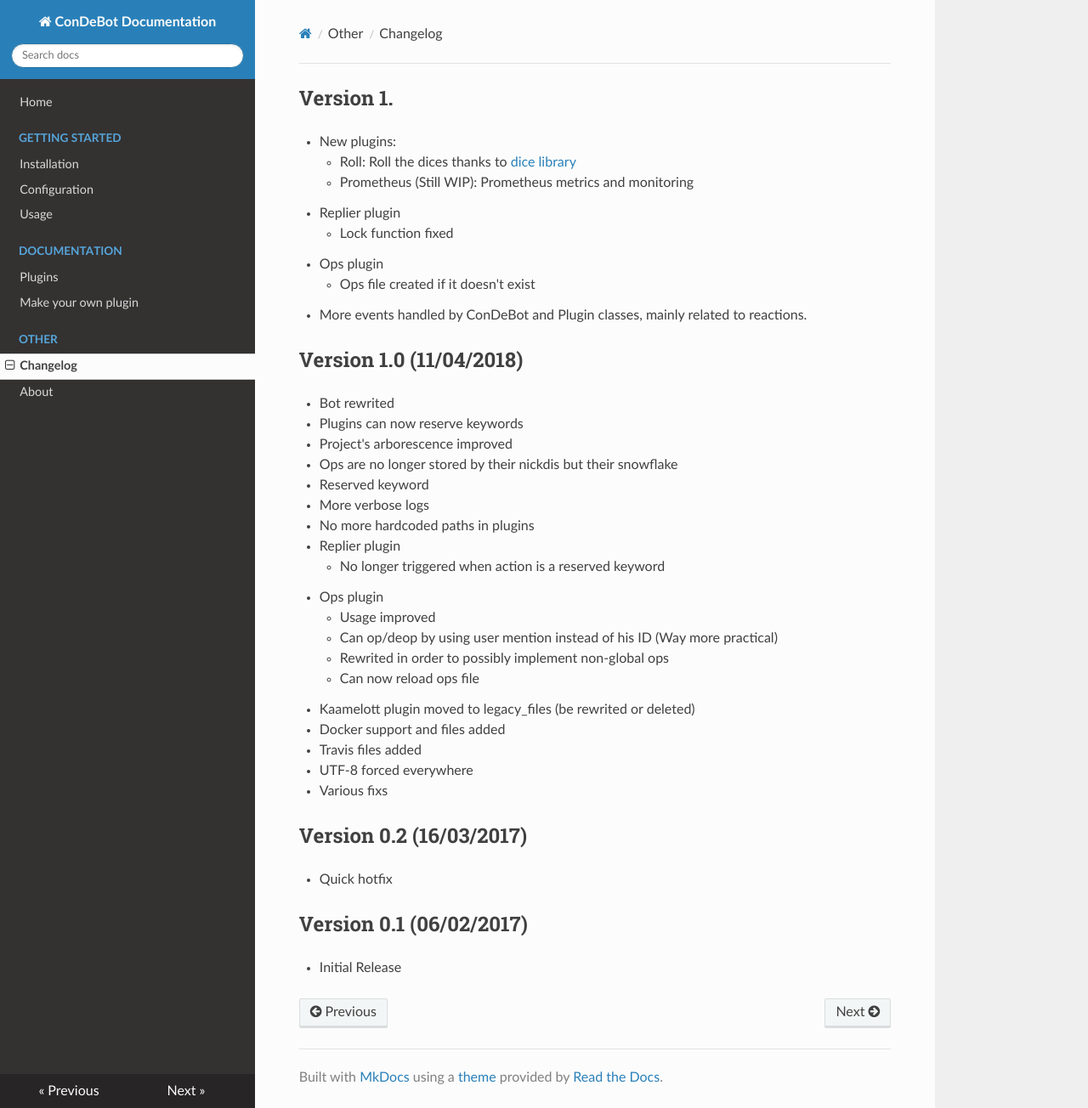
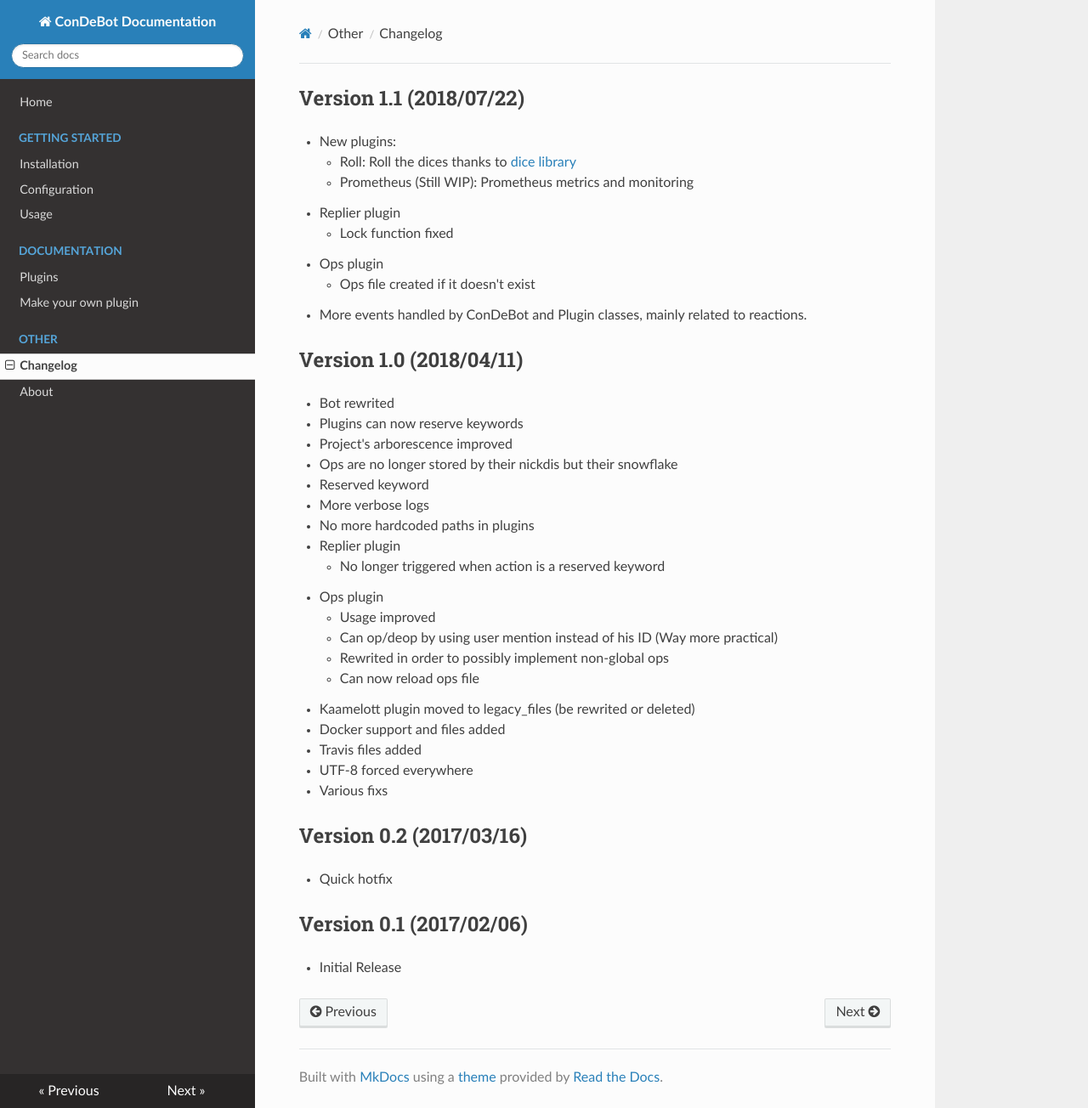
Before and after one commit to DasFranck/ConDeBot_Documentation, an MkDocs documentation site: the page built from docs/changelog.md, in a window 1280 px wide and 1304 px high. Shown: the whole window at 85% size. Built offline with MkDocs 1.6.1, drawn with Linux system fonts in a browser that asks for light colours; nearby versions of some CDN libraries; old or Windows-style settings are respelled for this version of MkDocs.

Commit message:
Fix changelog.md

```diff
--- a/docs/changelog.md
+++ b/docs/changelog.md
@@ -1,4 +1,4 @@
-## Version 1.
+## Version 1.1 (2018/07/22)
 - New plugins:
     - Roll: Roll the dices thanks to [dice library](https://github.com/borntyping/python-dice)
     - Prometheus (Still WIP): Prometheus metrics and monitoring
@@ -8,7 +8,7 @@
     - Ops file created if it doesn't exist
 - More events handled by ConDeBot and Plugin classes, mainly related to reactions.
 
-## Version 1.0 (11/04/2018)
+## Version 1.0 (2018/04/11)
 - Bot rewrited
 - Plugins can now reserve keywords
 - Project's arborescence improved
@@ -30,9 +30,9 @@
 - Various fixs
 
 
-## Version 0.2 (16/03/2017)
+## Version 0.2 (2017/03/16)
 - Quick hotfix
 
 
-## Version 0.1 (06/02/2017)
+## Version 0.1 (2017/02/06)
 - Initial Release
```
